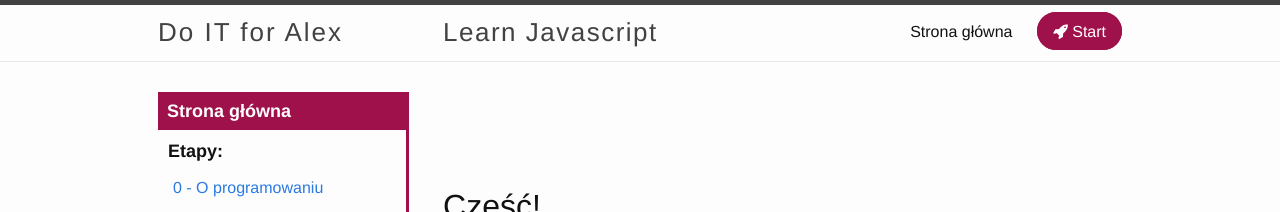
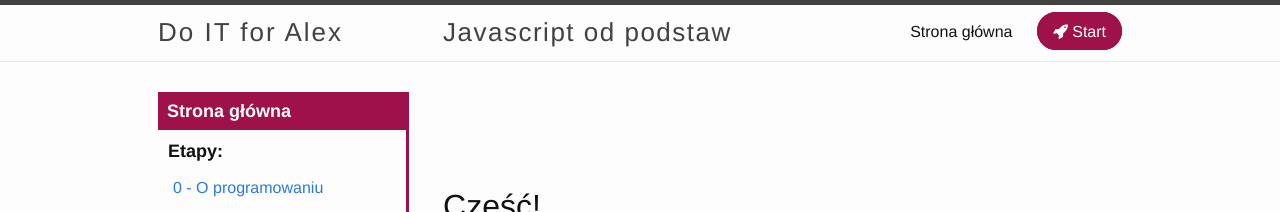
Before and after one commit to doITforAlex/JavaScript, a Jekyll site: the page built from index.markdown, in a window 1280 px wide. Shown: the top 212 px of the page. Built offline with Jekyll 4.4.1, drawn with Linux system fonts in a browser that asks for light colours; nearby versions of some CDN libraries; emoji names are drawn with the system emoji font; our own code applies the rules of GitHub Pages for plain Markdown files.

Commit message:
update links

```diff
--- a/_config.yml
+++ b/_config.yml
@@ -10,15 +10,15 @@
 
 # Site settings
 title: "Do IT for Alex"
-workshopname: "Learn Javascript"
-homepage: "https://flynerd.pl"
+workshopname: "Javascript od podstaw"
+homepage: "https://flynerd.pl/alex/"
 email: hello@flynerd.pl
-facebook: ""
+facebook: "https://www.facebook.com/flynerdpl/"
 twitter: ""
 github:  ""
 
 description: > # this means to ignore newlines until "baseurl:"
-  This is an introductory workshop for Javascript
+  Poznaj z nami podstawy Javascript
 baseurl: "/" # the subpath of your site, e.g. /blog
 url: "" # the base hostname & protocol for your site, e.g. http://example.com
 
```
